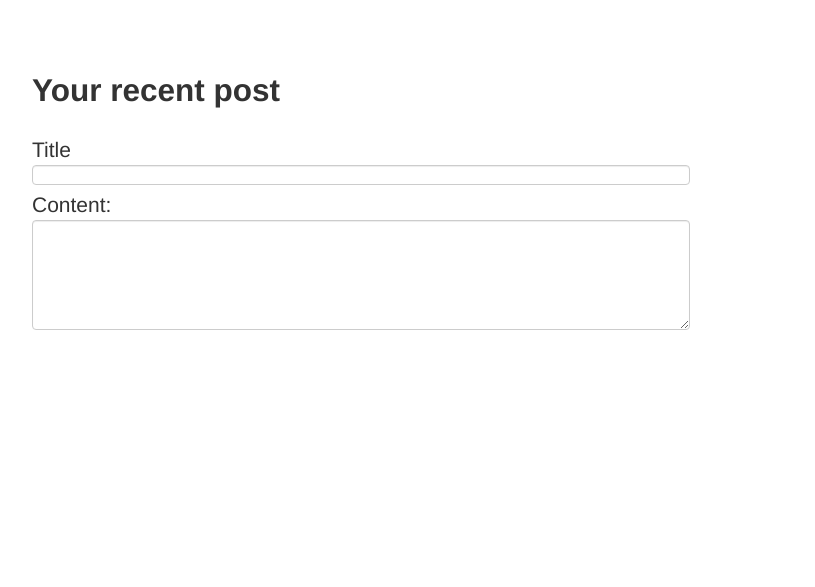
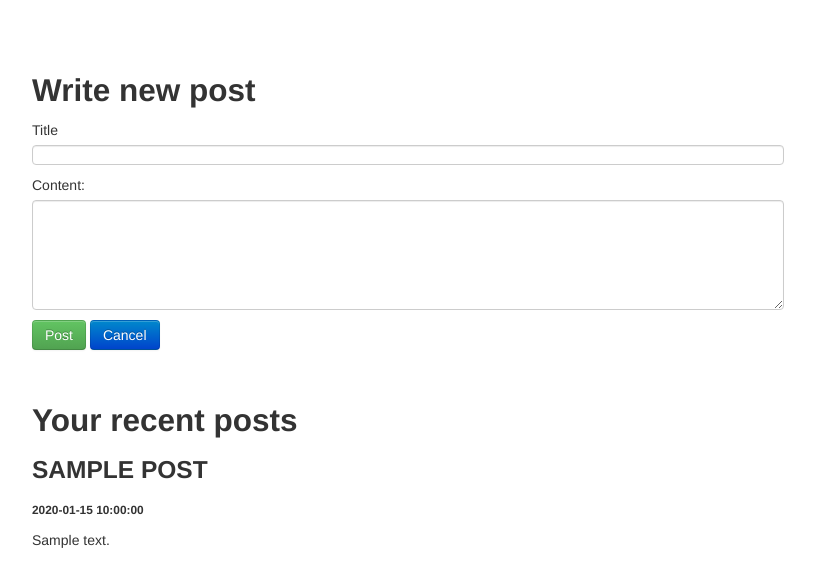
Before and after one commit to aswinvaio/helloworld, a PHP site: page /home.php in a window 1280 px wide. Shown: the part 26-613 px from the top of the page, without its empty margins (138-953 px from the left). Run offline with PHP 8.4, Linux system fonts and the light colour scheme; the visitor is signed in with stand-in values (Sample User, id 1); tables that the repository leaves empty or names only in its code hold one stand-in row (values such as "Sample post").

Commit message:
post submission and list

```diff
--- a/home.php
+++ b/home.php
@@ -7,7 +7,7 @@
  */
 require('includes/dbconnect.php');
 
-$userid = $name = $email = $phone = $username = "";
+$userid = $name = $email = $phone = $username = $message = "";
 if(session_status()===PHP_SESSION_ACTIVE){
     if(empty($_SESSION)||!($_SESSION['LoggedIn']==true)) {
         header("Location: index.php");
@@ -19,20 +19,93 @@
         $username = $_SESSION['Username'];
     }
 }
+$title_in = $content_in = "";
+$errTitle = $errContent = "";
+$canForward = true;
+if ($_SERVER["REQUEST_METHOD"] == "POST") {
+    if (empty($_POST["title"])) {
+        $errTitle = "Title is required";
+        $canForward = false;
+    } else {
+        $title_in = test_input($_POST["title"]);
+    }
+    if (empty($_POST["content"])) {
+        $errContent = "Enter post content";
+        $canForward = false;
+    } else {
+        $content_in = test_input($_POST["content"]);
+    }
+    if($canForward){
+        $sqlinsert = "INSERT INTO posts(`UserID`, `Title`, `Content`) VALUES ({$userid},'{$title_in}','{$content_in}');";
+        if ($conn->query($sqlinsert) === TRUE) {
+            $message = 'success';
+        } else {
+            $message = 'failed';        }
+    }
+}
+
+function test_input($data) {
+    $data = trim($data);
+    $data = stripslashes($data);
+    $data = htmlspecialchars($data);
+    return $data;
+}
+
 include("includes/header.php");
 ?>
     <div class="container">
-        <h2>Your recent post </h2>
-        <br/>
-    <form>
+        <div class="jumbotron" id="newpost">
+            <h2>Write new post </h2>
+            <form method="POST">
                 <div class="form-group">
-            <label style="font-size: 150%" for="title">Title</label>
-            <input type="text" class="form-control" id="title" style="width: 70%" name="title" placeholder="">
+                    <label for="title">Title</label>
+                    <input type="text" class="form-control" id="title" style="width: 80%; font-weight: bold" name="title" placeholder="">
                 </div>
                 <div class="form-group">
-            <label style="font-size: 150%" for="content">Content:</label>
-            <textarea class="form-control" rows="5" style="width: 70%" id="content"></textarea>
+                    <label for="content">Content:</label>
+                    <textarea class="form-control" rows="5" style="width: 80%" id="content" name="content"></textarea>
+                </div>
+                <div class="form-group">
+                    <button id="submit" name="submit" class="btn btn-success">Post</button>
+                    <a class="btn btn-primary" href="#" >Cancel</a>
                 </div>
             </form>
+            <?php
+            if($message == 'success') {
+                echo('<div class="alert alert-success"> <strong>Success!</strong> Your post successfully submitted.</div>');
+            } elseif($message=='failed'){
+                echo('<div class="alert alert-danger"> <strong>Failed!</strong> Your post failed to submit.</div>');
+            }
+
+            ?>
+        </div>
+        <br/>
+
+    </div>
+    <div class="container">
+        <?php
+        $posts = "";
+
+        $sqlread = "SELECT `PostID`, `UserID`, `Time`, `Title`, `Content` FROM `posts` WHERE UserID=".$userid.";";
+        $result = $conn->query($sqlread);
+        if ($result->num_rows > 0) {
+            //has posts
+            echo ('<h2>Your recent posts </h2>');
+            $post_title = $post_time = $post_content="";
+            while($row = $result->fetch_assoc()) {
+                $post_title = $row["Title"];
+                $post_time = $row["Time"];
+                $post_content = $row["Content"];
+                echo ('<div class="jumbotron" id="newpost">
+                    <h3 ><b>'.strtoupper($post_title).'</b></h3>
+                    <h6>'.$post_time.'</h6>
+                    <p>'.$post_content.'</p>
+                    </div>');
+            }
+        }
+        else{
+            echo ('<h2>Your recent posts will list here</h2>');
+        }
+        ?>
     </div>
 <?php include("includes/footer.php");?>
```
Lines whose indentation alone changed are shown as unchanged.
